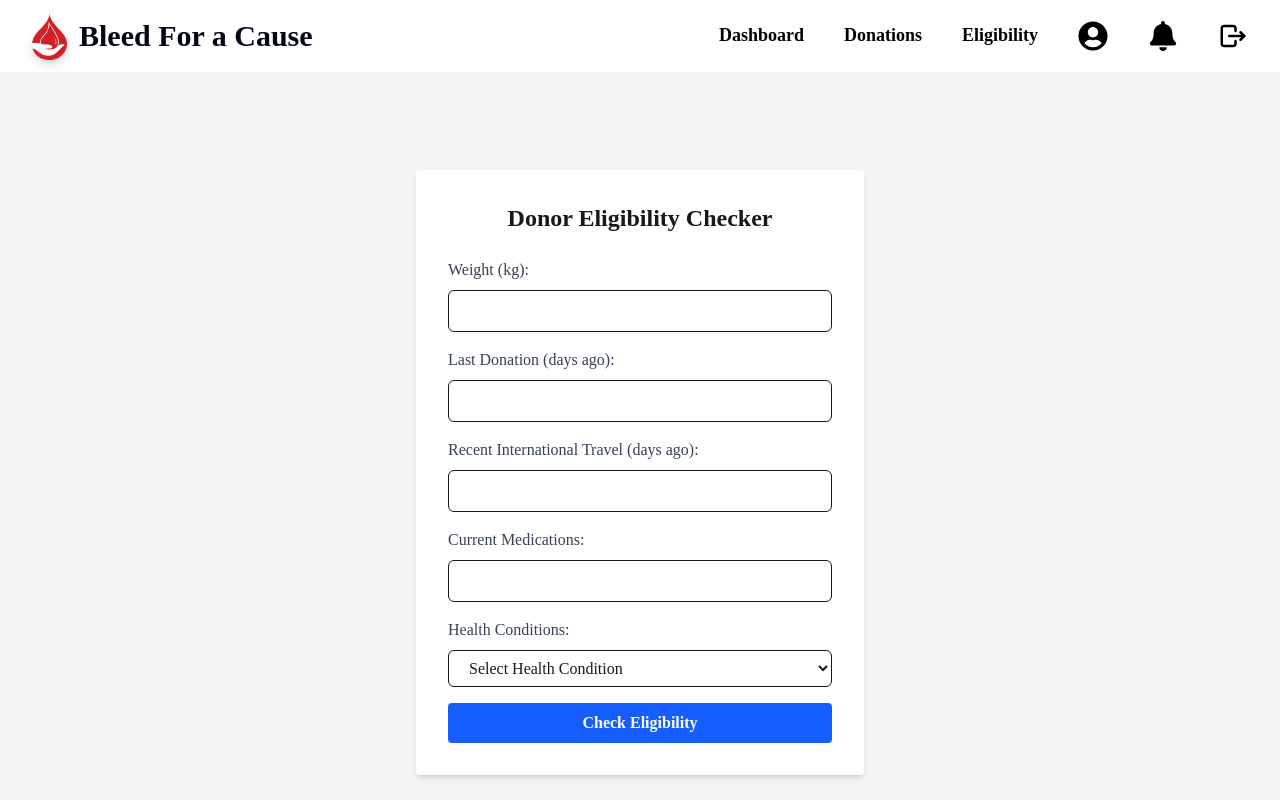
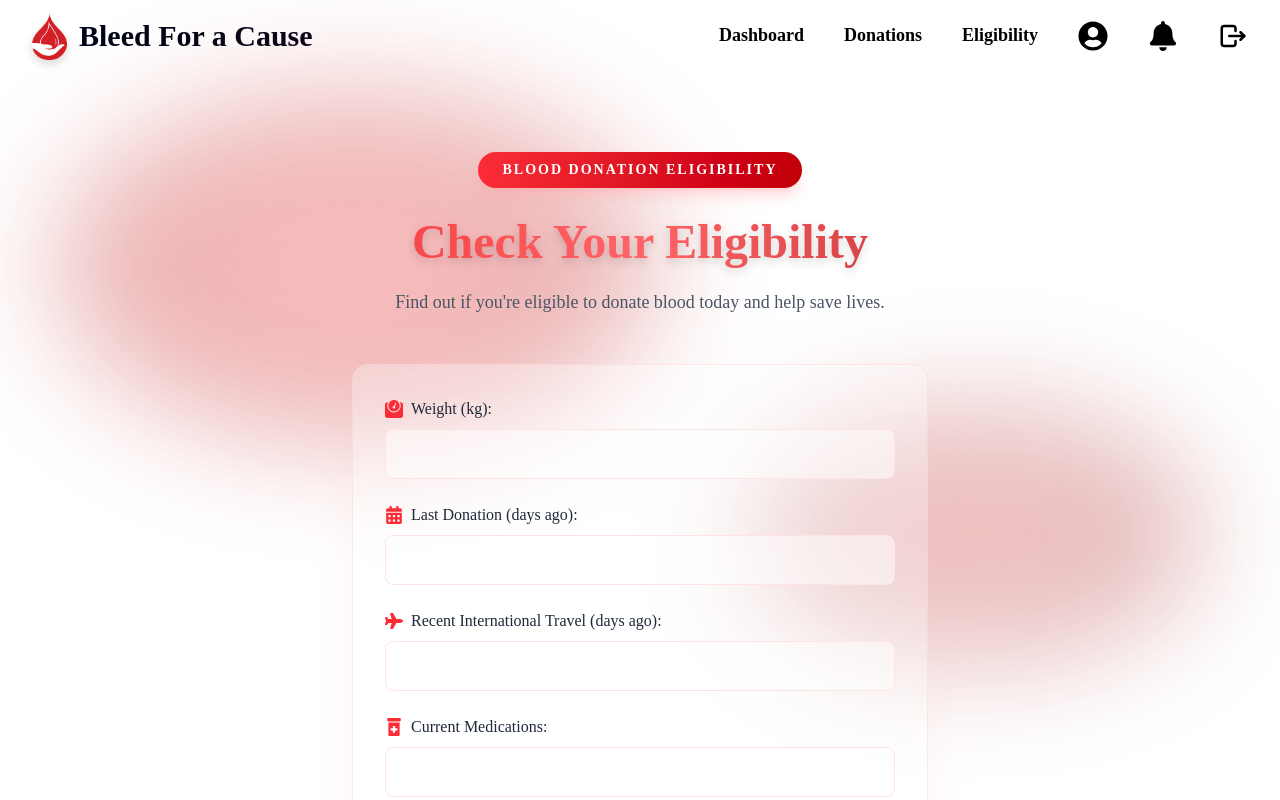
Before and after one commit to Arjun140205/Bleed-for-a-Cause, a React (Vite) app in the folder client/: page /donor/eligibility in a window 1280 px wide. Shown: the top 800 px of the page. Built offline with nearby package versions, Linux system fonts and the light colour scheme.

Commit message:
Donor: Tweaked EligibilityChecker logic and messages

```diff
--- a/client/src/components/donor/EligibilityChecker.jsx
+++ b/client/src/components/donor/EligibilityChecker.jsx
@@ -93,62 +93,164 @@ const EligibilityChecker = () => {
     }
   };
 
+  // For glassmorphism card style
+  const glass = 'bg-white/30 backdrop-blur-lg border border-red-200/40 shadow-2xl shadow-red-200/30';
+
+  // Icon variants for animation
+  const iconVariants = {
+    initial: { scale: 1 },
+    hover: { scale: 1.15, rotate: [0, 10, -10, 0], transition: { duration: 0.6 } },
+  };
+
   return (
-    <div className="min-h-screen flex items-center justify-center bg-gray-100">
-      <div className="bg-white p-8 rounded shadow-md w-full max-w-md">
-        <h1 className="text-2xl font-bold mb-6 text-center">
-          Donor Eligibility Checker
-        </h1>
-        <form onSubmit={handleSubmit} className="space-y-4">
+    <div
+      className="relative min-h-screen py-20 px-4 sm:px-6 lg:px-8"
+      style={{ background: 'var(--bg-main)', color: 'var(--text-main)' }}
+      onMouseMove={handleMouseMove}
+    >
+      <AnimatedBlobs mouse={mouse.current} />
+      <div className="relative z-10 max-w-6xl mx-auto">
+        <motion.div
+          initial={{ opacity: 0, y: 20 }}
+          animate={{ opacity: 1, y: 0 }}
+          transition={{ duration: 0.8 }}
+          className="text-center mb-12"
+        >
+          <motion.div
+            initial={{ scale: 0.9 }}
+            animate={{ scale: 1 }}
+            transition={{ delay: 0.3, duration: 0.5 }}
+            className="bg-gradient-to-r from-red-500 to-red-700 text-white text-sm font-semibold px-6 py-2 rounded-full inline-block mb-6 shadow-lg shadow-red-300/40"
+            style={{ letterSpacing: 2 }}
+          >
+            BLOOD DONATION ELIGIBILITY
+          </motion.div>
+
+          <motion.h1
+            className="text-4xl md:text-5xl font-extrabold bg-clip-text text-transparent bg-gradient-to-r from-red-600 via-red-400 to-red-800 mb-4 leading-tight drop-shadow-lg"
+            initial={{ opacity: 0, y: 20 }}
+            animate={{ opacity: 1, y: 0 }}
+            transition={{ delay: 0.4, duration: 0.8 }}
+          >
+            Check Your Eligibility
+          </motion.h1>
+
+          <motion.p
+            initial={{ opacity: 0, y: 20 }}
+            animate={{ opacity: 1, y: 0 }}
+            transition={{ delay: 0.6, duration: 0.8 }}
+            className="max-w-2xl mx-auto text-lg text-gray-600"
+          >
+            Find out if you're eligible to donate blood today and help save lives.
+          </motion.p>
+        </motion.div>
+
+        <motion.div
+          initial={{ opacity: 0, y: 30 }}
+          animate={{ opacity: 1, y: 0 }}
+          transition={{ delay: 0.8, duration: 0.8 }}
+          className={`${glass} rounded-2xl overflow-hidden max-w-xl mx-auto`}
+        >
+          <div className="p-8">
+            <form onSubmit={handleSubmit} className="space-y-6">
               <div>
-            <label className="block text-gray-700">Weight (kg):</label>
+                <div className="flex items-center mb-2">
+                  <motion.div
+                    variants={iconVariants}
+                    whileHover="hover"
+                    className="mr-2 text-red-500"
+                  >
+                    <FaWeight size={18} />
+                  </motion.div>
+                  <label className="text-gray-800 font-medium">Weight (kg):</label>
+                </div>
                 <input
                   type="number"
                   name="weight"
                   value={formData.weight}
                   onChange={handleChange}
                   required
-              className="w-full px-4 py-2 mt-2 border rounded-md focus:outline-none focus:ring-1 focus:ring-blue-600"
+                  className="w-full px-4 py-3 rounded-lg bg-white/50 border border-red-100 focus:outline-none focus:ring-2 focus:ring-red-500/50"
                 />
               </div>
+
               <div>
-            <label className="block text-gray-700">Last Donation (days ago):</label>
+                <div className="flex items-center mb-2">
+                  <motion.div
+                    variants={iconVariants}
+                    whileHover="hover"
+                    className="mr-2 text-red-500"
+                  >
+                    <FaCalendarAlt size={18} />
+                  </motion.div>
+                  <label className="text-gray-800 font-medium">Last Donation (days ago):</label>
+                </div>
                 <input
                   type="number"
                   name="lastDonation"
                   value={formData.lastDonation}
                   onChange={handleChange}
                   required
-              className="w-full px-4 py-2 mt-2 border rounded-md focus:outline-none focus:ring-1 focus:ring-blue-600"
+                  className="w-full px-4 py-3 rounded-lg bg-white/50 border border-red-100 focus:outline-none focus:ring-2 focus:ring-red-500/50"
                 />
               </div>
+
               <div>
-            <label className="block text-gray-700">Recent International Travel (days ago):</label>
+                <div className="flex items-center mb-2">
+                  <motion.div
+                    variants={iconVariants}
+                    whileHover="hover"
+                    className="mr-2 text-red-500"
+                  >
+                    <FaPlane size={18} />
+                  </motion.div>
+                  <label className="text-gray-800 font-medium">Recent International Travel (days ago):</label>
+                </div>
                 <input
                   type="number"
                   name="recentTravel"
                   value={formData.recentTravel}
                   onChange={handleChange}
-              className="w-full px-4 py-2 mt-2 border rounded-md focus:outline-none focus:ring-1 focus:ring-blue-600"
+                  className="w-full px-4 py-3 rounded-lg bg-white/50 border border-red-100 focus:outline-none focus:ring-2 focus:ring-red-500/50"
                 />
               </div>
+
               <div>
-            <label className="block text-gray-700">Current Medications:</label>
+                <div className="flex items-center mb-2">
+                  <motion.div
+                    variants={iconVariants}
+                    whileHover="hover"
+                    className="mr-2 text-red-500"
+                  >
+                    <FaPrescriptionBottleAlt size={18} />
+                  </motion.div>
+                  <label className="text-gray-800 font-medium">Current Medications:</label>
+                </div>
                 <input
                   type="text"
                   name="medications"
                   value={formData.medications}
                   onChange={handleChange}
-              className="w-full px-4 py-2 mt-2 border rounded-md focus:outline-none focus:ring-1 focus:ring-blue-600"
+                  className="w-full px-4 py-3 rounded-lg bg-white/50 border border-red-100 focus:outline-none focus:ring-2 focus:ring-red-500/50"
                 />
               </div>
+
               <div>
-            <label className="block text-gray-700">Health Conditions:</label>
+                <div className="flex items-center mb-2">
+                  <motion.div
+                    variants={iconVariants}
+                    whileHover="hover"
+                    className="mr-2 text-red-500"
+                  >
+                    <FaHeartbeat size={18} />
+                  </motion.div>
+                  <label className="text-gray-800 font-medium">Health Conditions:</label>
+                </div>
                 <select
                   name="healthCondition"
                   value={formData.healthCondition}
                   onChange={handleChange}
-              className="w-full px-4 py-2 mt-2 border rounded-md focus:outline-none focus:ring-1 focus:ring-blue-600"
+                  className="w-full px-4 py-3 rounded-lg bg-white/50 border border-red-100 focus:outline-none focus:ring-2 focus:ring-red-500/50"
                 >
                   <option value="">Select Health Condition</option>
                   <option value="none">None</option>
@@ -157,22 +259,42 @@ const EligibilityChecker = () => {
                   <option value="anemia">Anemia</option>
                 </select>
               </div>
-          <button
+
+              <motion.button
                 type="submit"
-            className="w-full px-4 py-2 font-bold text-white bg-blue-600 rounded hover:bg-blue-700 focus:outline-none focus:ring-2 focus:ring-blue-600 focus:ring-opacity-50"
+                whileHover={{ scale: 1.03 }}
+                whileTap={{ scale: 0.98 }}
+                className="w-full px-6 py-4 font-bold text-white bg-gradient-to-r from-red-500 to-red-700 rounded-lg hover:from-red-600 hover:to-red-800 focus:outline-none focus:ring-2 focus:ring-red-500 focus:ring-opacity-50 shadow-lg shadow-red-500/30"
               >
                 Check Eligibility
-          </button>
+              </motion.button>
             </form>
+
             {eligibility && (
-          <div className="mt-6">
-            <h2 className="text-xl font-bold mb-2">Eligibility Result</h2>
-            <p className={`text-lg font-semibold ${eligibility.isEligible ? 'text-green-600' : 'text-red-600'}`}>
-              {eligibility.isEligible ? "Eligible to Donate" : "Not Eligible to Donate"}
+              <motion.div
+                initial={{ opacity: 0, y: 20 }}
+                animate={{ opacity: 1, y: 0 }}
+                transition={{ duration: 0.5 }}
+                className="mt-8 p-6 rounded-xl bg-white/60 border border-gray-100"
+              >
+                <h2 className="text-2xl font-bold mb-4 text-gray-800">Eligibility Result</h2>
+                <div className="flex items-center mb-3">
+                  {eligibility.isEligible ? (
+                    <FaCheckCircle size={24} className="text-green-500 mr-2" />
+                  ) : (
+                    <FaTimesCircle size={24} className="text-red-500 mr-2" />
+                  )}
+                  <p className={`text-xl font-semibold ${eligibility.isEligible ? 'text-green-600' : 'text-red-600'}`}>
+                    {eligibility.isEligible ? "You Are Eligible to Donate" : "You Are Not Eligible to Donate"}
                   </p>
-            <p className="text-gray-700 mt-2">{eligibility.message}</p>
                 </div>
+                <p className="text-gray-700 bg-white/50 p-4 rounded-lg border border-gray-100">
+                  {eligibility.message}
+                </p>
+              </motion.div>
             )}
+          </div>
+        </motion.div>
       </div>
     </div>
   );
```
Lines whose indentation alone changed are shown as unchanged.
